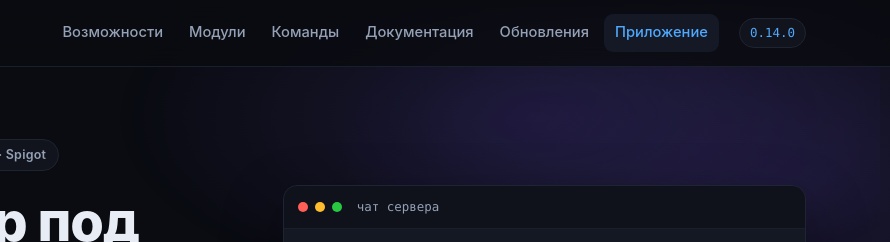
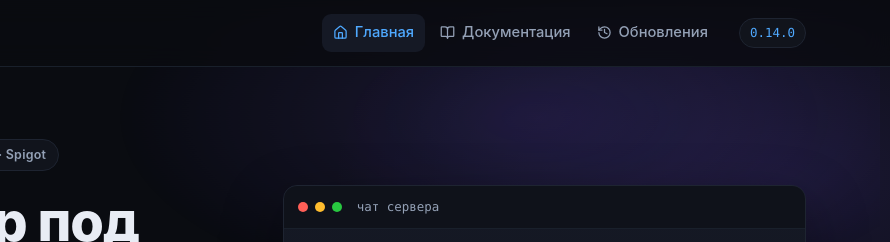
Before and after one commit to Cooking9314/extendedmanager-web, a plain HTML site: page index.html in a window 1280 px wide. Shown: the top 242 px of the page, 390-1280 px from the left. Drawn offline with Linux system fonts and the light colour scheme.

Commit message:
Сайт ExtendedManager: меню из трёх пунктов с иконками Lucide
Главная / Документация / Обновления с inline-SVG иконками house, book-open
и history; пункты Возможности, Модули, Команды и Приложение убраны из меню
(секции и ссылки в подвале сохранены). Активная страница помечается через
aria-current, scrollspy по якорям больше не нужен.

```diff
--- a/index.css
+++ b/index.css
@@ -158,12 +158,26 @@ html {
 }
 
 .nav a {
+  display: inline-flex;
+  align-items: center;
+  gap: 7px;
   padding: 7px 11px;
   border-radius: var(--radius-sm);
   color: var(--muted);
   font-size: .92rem;
   font-weight: 500;
   transition: color .16s ease, background-color .16s ease;
+}
+
+.nav-icon {
+  width: 15px;
+  height: 15px;
+  flex: 0 0 auto;
+  fill: none;
+  stroke: currentColor;
+  stroke-width: 2;
+  stroke-linecap: round;
+  stroke-linejoin: round;
 }
 
 .nav a:hover { color: var(--text); background: var(--panel-2); }
--- a/index.html
+++ b/index.html
@@ -31,12 +31,9 @@
       <span class="brand-name">ExtendedManager</span>
     </a>
     <nav class="nav" id="site-nav" aria-label="Разделы сайта">
-      <a href="#features">Возможности</a>
-      <a href="#modules">Модули</a>
-      <a href="#commands">Команды</a>
-      <a href="docs.html">Документация</a>
-      <a href="updates.html">Обновления</a>
-      <a href="#app">Приложение</a>
+      <a href="index.html" class="is-active" aria-current="page"><svg class="nav-icon" viewBox="0 0 24 24" aria-hidden="true"><path d="M15 21v-8a1 1 0 0 0-1-1h-4a1 1 0 0 0-1 1v8"/><path d="M3 10a2 2 0 0 1 .709-1.528l7-5.999a2 2 0 0 1 2.582 0l7 5.999A2 2 0 0 1 21 10v9a2 2 0 0 1-2 2H5a2 2 0 0 1-2-2z"/></svg>Главная</a>
+      <a href="docs.html"><svg class="nav-icon" viewBox="0 0 24 24" aria-hidden="true"><path d="M12 7v14"/><path d="M3 18a1 1 0 0 1-1-1V4a1 1 0 0 1 1-1h5a4 4 0 0 1 4 4 4 4 0 0 1 4-4h5a1 1 0 0 1 1 1v13a1 1 0 0 1-1 1h-6a3 3 0 0 0-3 3 3 3 0 0 0-3-3z"/></svg>Документация</a>
+      <a href="updates.html"><svg class="nav-icon" viewBox="0 0 24 24" aria-hidden="true"><path d="M3 12a9 9 0 1 0 9-9 9.75 9.75 0 0 0-6.74 2.74L3 8"/><path d="M3 3v5h5"/><path d="M12 7v5l4 2"/></svg>Обновления</a>
     </nav>
     <span class="version-pill">0.14.0</span>
     <button class="nav-toggle" type="button" aria-expanded="false" aria-controls="site-nav" aria-label="Меню разделов">
--- a/script.js
+++ b/script.js
@@ -36,30 +36,12 @@
     window.scrollTo({ top: 0, behavior: reduced ? 'auto' : 'smooth' });
   });
 
-  /* ----- Подсветка текущего раздела в меню ----- */
-  var hashLinks = $$('.nav a').filter(function (link) {
-    return link.getAttribute('href').charAt(0) === '#';
-  });
-  var sections = hashLinks
-    .map(function (link) { return $(link.getAttribute('href')); })
-    .filter(Boolean);
+  /* ----- Тень шапки, кнопка наверх, оглавление ----- */
   var markToc = function () {};
 
   function onScroll() {
     header.classList.toggle('is-scrolled', window.scrollY > 8);
     toTop.classList.toggle('is-visible', window.scrollY > 600);
-
-    var current = null;
-    sections.forEach(function (section) {
-      if (section.getBoundingClientRect().top <= 130) current = section.id;
-    });
-    if (sections.length && window.scrollY + window.innerHeight >= document.documentElement.scrollHeight - 4) {
-      current = sections[sections.length - 1].id;
-    }
-    hashLinks.forEach(function (link) {
-      link.classList.toggle('is-active', link.getAttribute('href') === '#' + current);
-    });
-
     markToc();
   }
 
```
Also changed, not shown: docs.html (+3 -6 lines), updates.html (+3 -6 lines).
